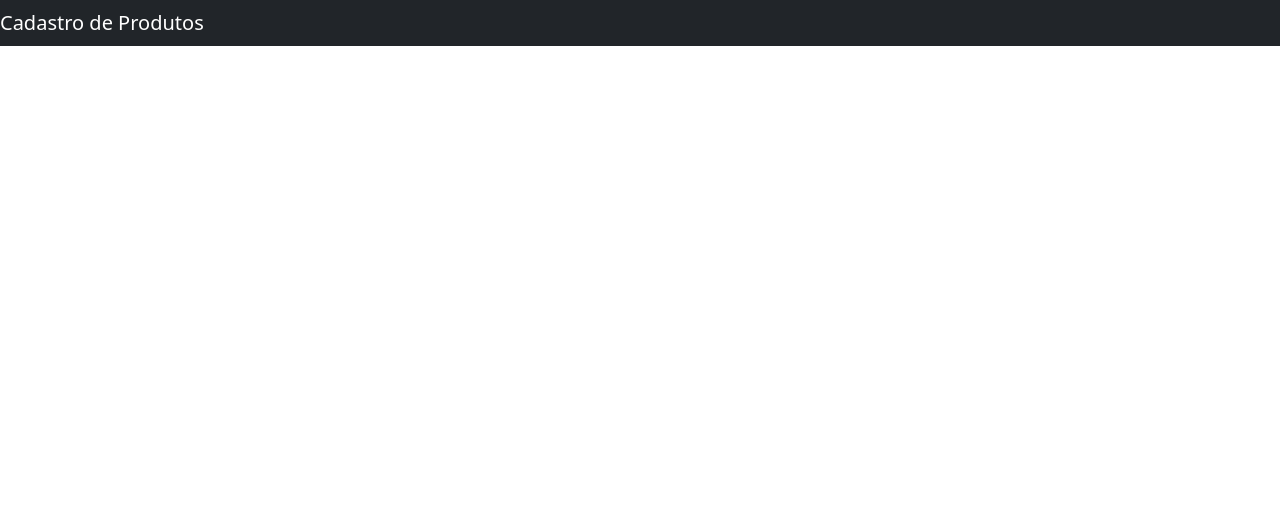
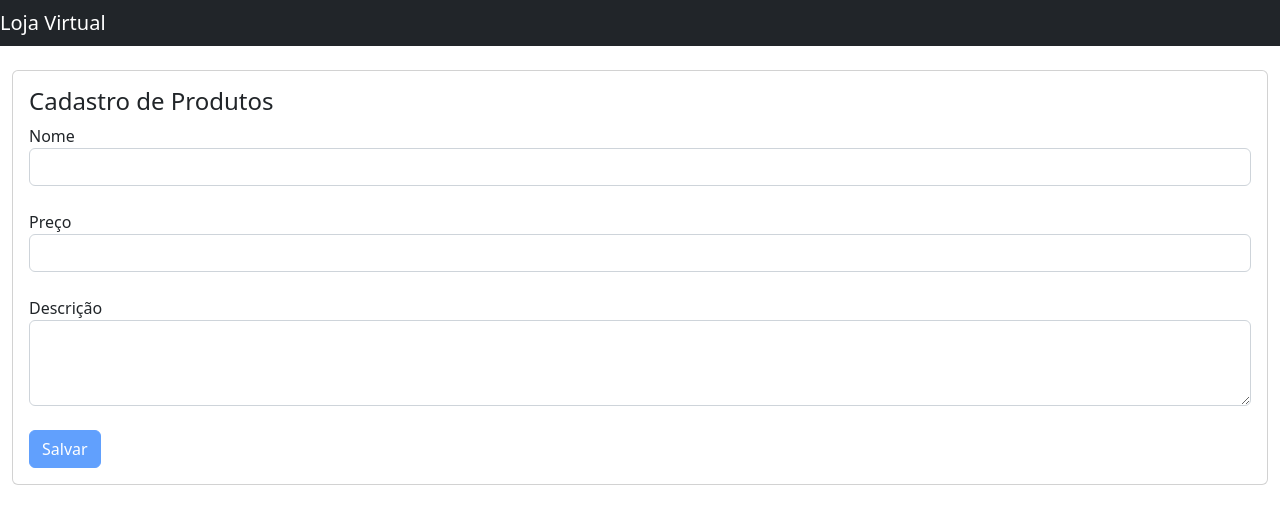
Before and after one commit to tiagofrancarita/Api-produto-front, an Angular app in the folder front-produto/: page / in a window 1280 px wide. Shown: the top 524 px of the page. Built offline with nearby package versions, Linux system fonts and the light colour scheme.

Commit message:
codificação front-end parte II

```diff
--- a/front-produto/src/app/app.component.html
+++ b/front-produto/src/app/app.component.html
@@ -1 +1,28 @@
 <app-nav-bar></app-nav-bar>
+
+<br />
+<div class="container-fluid">
+  <div class="card">
+    <div class="card-body">
+      <div class="card-title"><h4>Cadastro de Produtos</h4></div>
+      <form [formGroup]="produtoForm" (ngSubmit)="salvar()">
+        <div class="formGroup">
+          <label for="nome">Nome</label>
+          <input type="text"class="form-control" id="nome" formControlName="nome">
+        </div>
+        <br />
+        <div class="formGroup">
+          <label for="preco">Preço</label>
+          <input name="preco" type="number"class="form-control" id="preco" formControlName="preco">
+        </div>
+        <br />
+        <div class="formGroup">
+          <label for="descricao">Descrição</label>
+          <textarea name="descricao" id="descricao" formControlName="descricao" rows="3"  class="form-control"></textarea>
+        </div>
+        <br />
+        <button class="btn btn-primary" [disabled]="produtoForm.invalid">Salvar</button>
+      </form>
+    </div>
+  </div>
+</div>
--- a/front-produto/src/app/app.component.ts
+++ b/front-produto/src/app/app.component.ts
@@ -1,4 +1,7 @@
+import { Produto } from './model/produto';
+import { ProdutoService } from './service/produto.service';
 import { Component } from '@angular/core';
+import { FormBuilder, Validators } from '@angular/forms';
 
 @Component({
   selector: 'app-root',
@@ -6,5 +9,51 @@ import { Component } from '@angular/core';
   styleUrls: ['./app.component.sass']
 })
 export class AppComponent {
-  title = 'front-produto';
+
+  produtos: Produto[] = [];
+
+  produtoForm = this.fb.group({
+    id: [null],
+    nome: [null, Validators.required],
+    descricao: [null],
+    preco: [null, Validators.required]
+  })
+
+
+  constructor(
+    private fb: FormBuilder,
+    private produtoService: ProdutoService){
+    this.buscarProdutos();
+  }
+
+  buscarProdutos() {
+
+  }
+
+  criarProduto(): Produto {
+    return {
+
+      id: this.produtoForm.get('id')?.value,
+      nome: this.produtoForm.get('nome')?.value,
+      preco: this.produtoForm.get('preco')?.value,
+      descricao: this.produtoForm.get('descricao')?.value
+    }
+  }
+
+  salvar(){
+
+    if(this.produtoForm.valid){
+      const produto = this.criarProduto();
+      console.log('Produto:', produto);
+
+      this.produtoService.salvar(produto).subscribe({
+        next: (res) => {
+          alert("Cadastro de produto realizado com sucesso !")
+        },
+        error: (error) =>{
+          console.log(error);
+        }
+      })
+    }
+  }
 }
--- a/front-produto/src/app/components/nav-bar/nav-bar.component.html
+++ b/front-produto/src/app/components/nav-bar/nav-bar.component.html
@@ -1,6 +1,6 @@
 <nav class ="navbar navbar-expand-lg navbar-dark bg-dark">
   <div class="container-fliud">
-    <a class="navbar-brand" href="#">Cadastro de Produtos</a>
+    <a class="navbar-brand" href="#">Loja Virtual</a>
     <button class="navbar-toggler" type="button" data-bs-toggle="collapse" data-bs-target="#navbarColor01" aria-controls="navbarColor01" aria-expanded="false" aria-label="Toggle navigation">
       <span class="navbar-toggler-icon"></span>
     </button>
--- a/front-produto/src/app/model/produto.ts
+++ b/front-produto/src/app/model/produto.ts
@@ -2,6 +2,6 @@ export interface Produto {
 
 id?: number;
 nome: string;
-valor: number;
+preco: number;
 descricao?: string;
 }
--- /dev/null
+++ b/front-produto/src/app/service/produto.service.ts
@@ -0,0 +1,33 @@
+import { Produto } from './../model/produto';
+import { HttpClient, HttpClientModule } from '@angular/common/http';
+import { environment } from './../../environments/environment';
+import { Injectable } from '@angular/core';
+
+@Injectable({
+  providedIn: 'root'
+})
+export class ProdutoService {
+
+  private _URL = environment.url ='produtos'
+
+  constructor(private http: HttpClient) { }
+
+  buscarTodos(){
+
+    return this.http.get<Produto[]>(this._URL);
+
+
+  }
+
+  salvar(produto: Produto){
+
+    return this.http.post<Produto>(this._URL, produto);
+
+  }
+
+  remover(id: number){
+
+    return this.http.delete(`${this._URL}/${id}`);
+
+  }
+}
--- a/front-produto/tsconfig.json
+++ b/front-produto/tsconfig.json
@@ -14,6 +14,7 @@
     "declaration": false,
     "downlevelIteration": true,
     "experimentalDecorators": true,
+    "strictNullChecks": false,
     "moduleResolution": "node",
     "importHelpers": true,
     "target": "ES2022",
```
Also changed, not shown: 1 other file (tests, documents, lock files or other folders).
